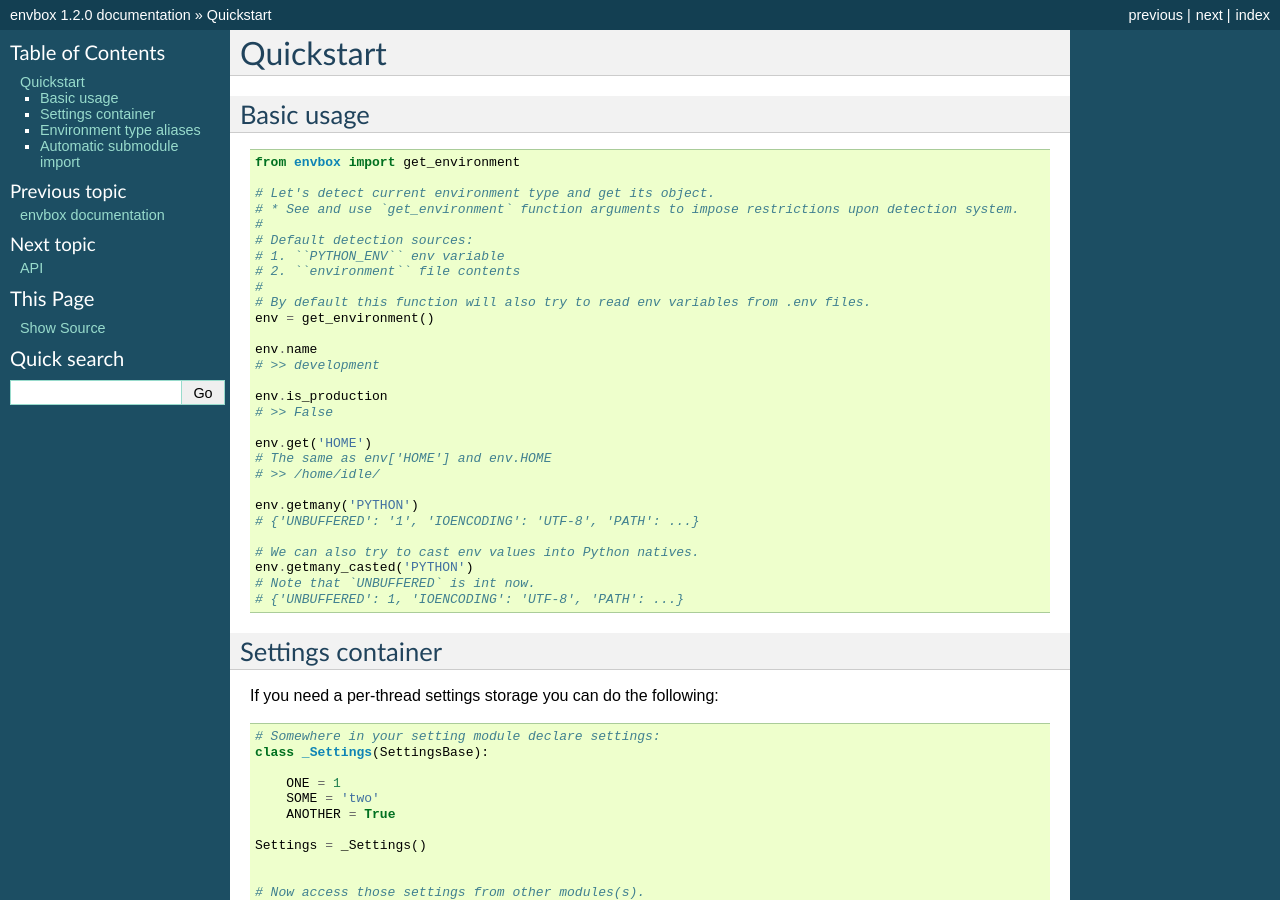
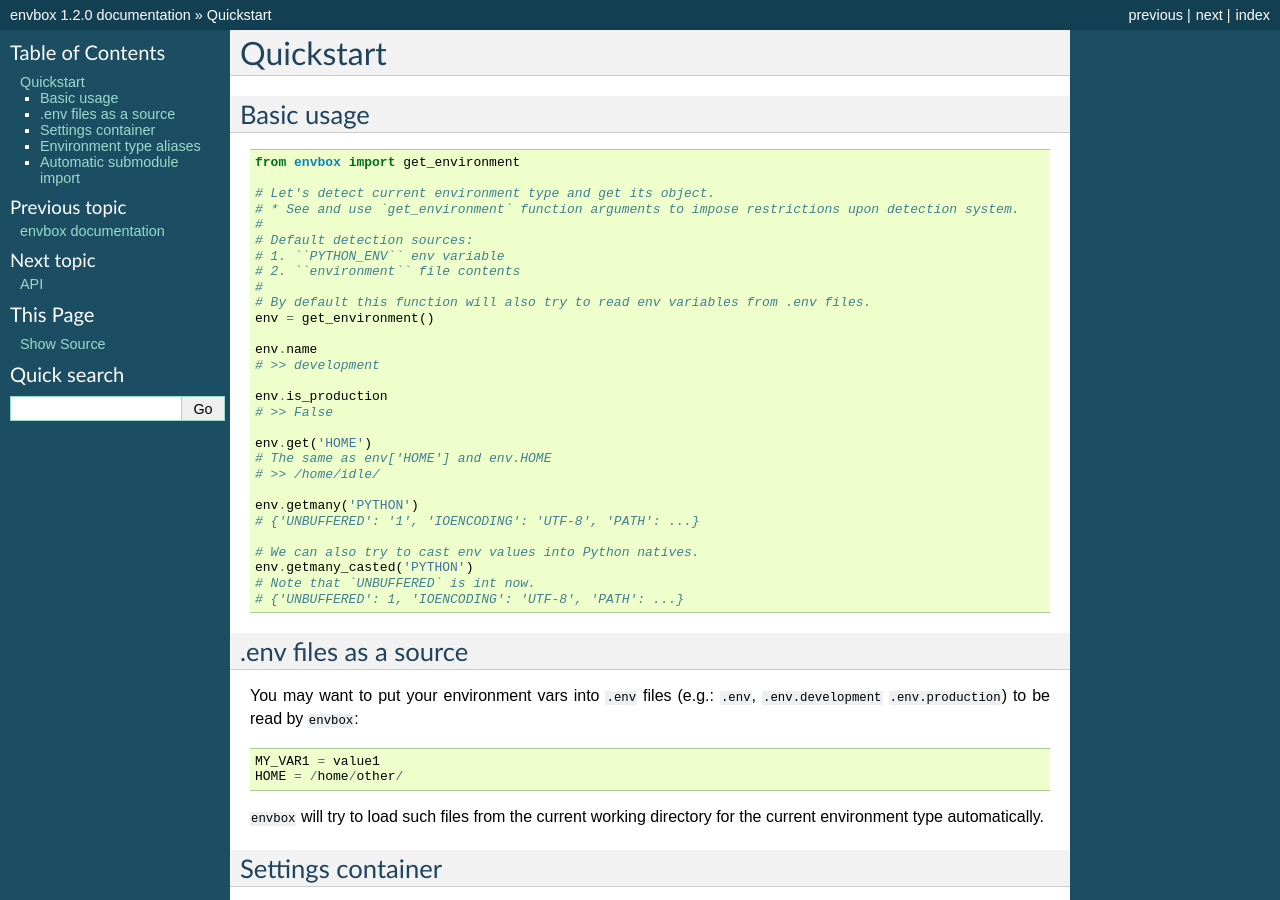
Before and after one commit to idlesign/envbox, a Sphinx documentation site: the page built from docs/source/quickstart.rst, in a window 1280 px wide and 900 px high. Built offline with Sphinx 7.4.7, drawn with Linux system fonts in a browser that asks for light colours.

Commit message:
Update docs.

```diff
--- a/docs/source/quickstart.rst
+++ b/docs/source/quickstart.rst
@@ -36,6 +36,22 @@
     env.getmany_casted('PYTHON')
     # Note that `UNBUFFERED` is int now.
     # {'UNBUFFERED': 1, 'IOENCODING': 'UTF-8', 'PATH': ...}
+
+
+.env files as a source
+----------------------
+
+You may want to put your environment vars into ``.env`` files
+(e.g.: ``.env``, ``.env.development`` ``.env.production``)
+to be read by ``envbox``:
+
+.. code-block::
+
+  MY_VAR1 = value1
+  HOME = /home/other/
+
+``envbox`` will try to load such files from the current working directory
+for the current environment type automatically.
 
 
 Settings container
```
Also changed, not shown: README.rst (+9 -0 lines).
